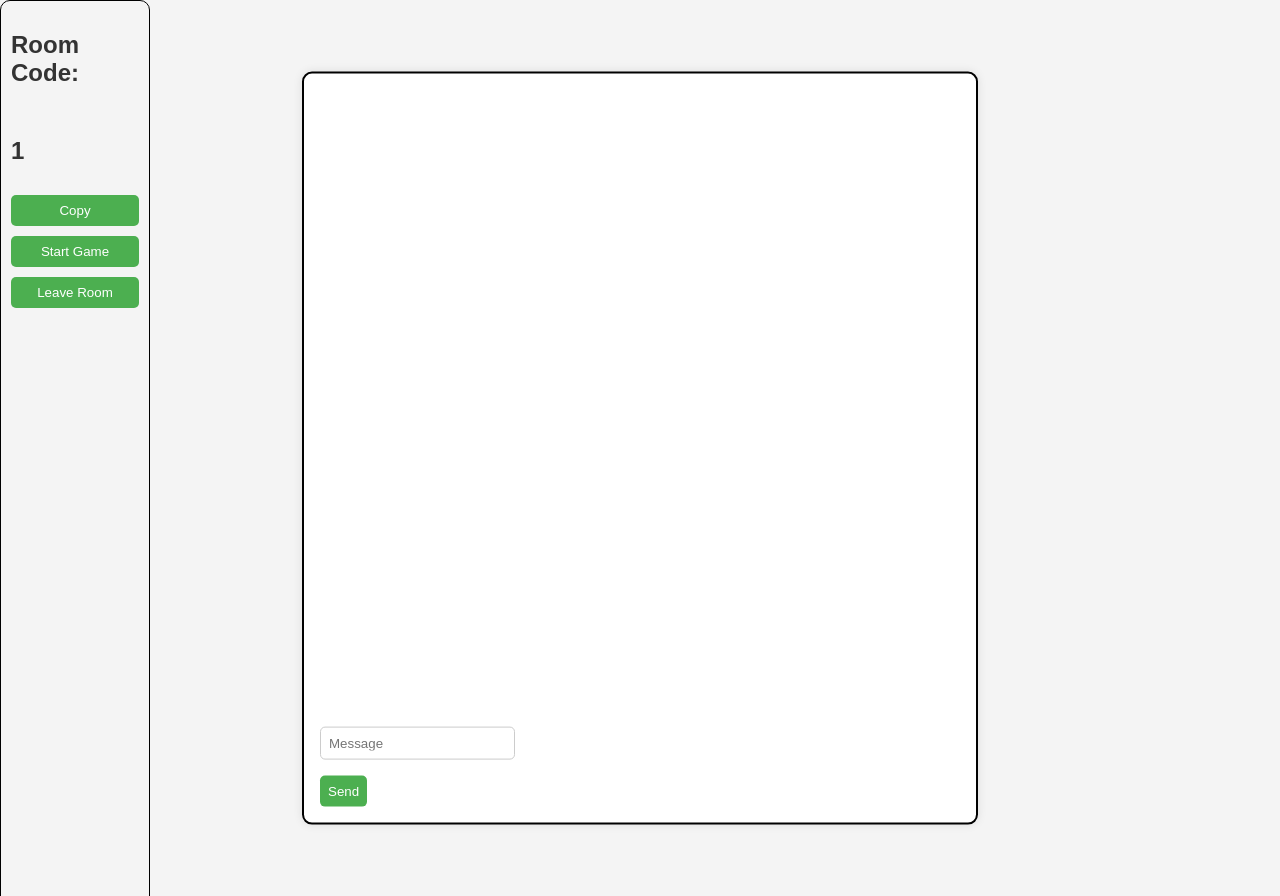
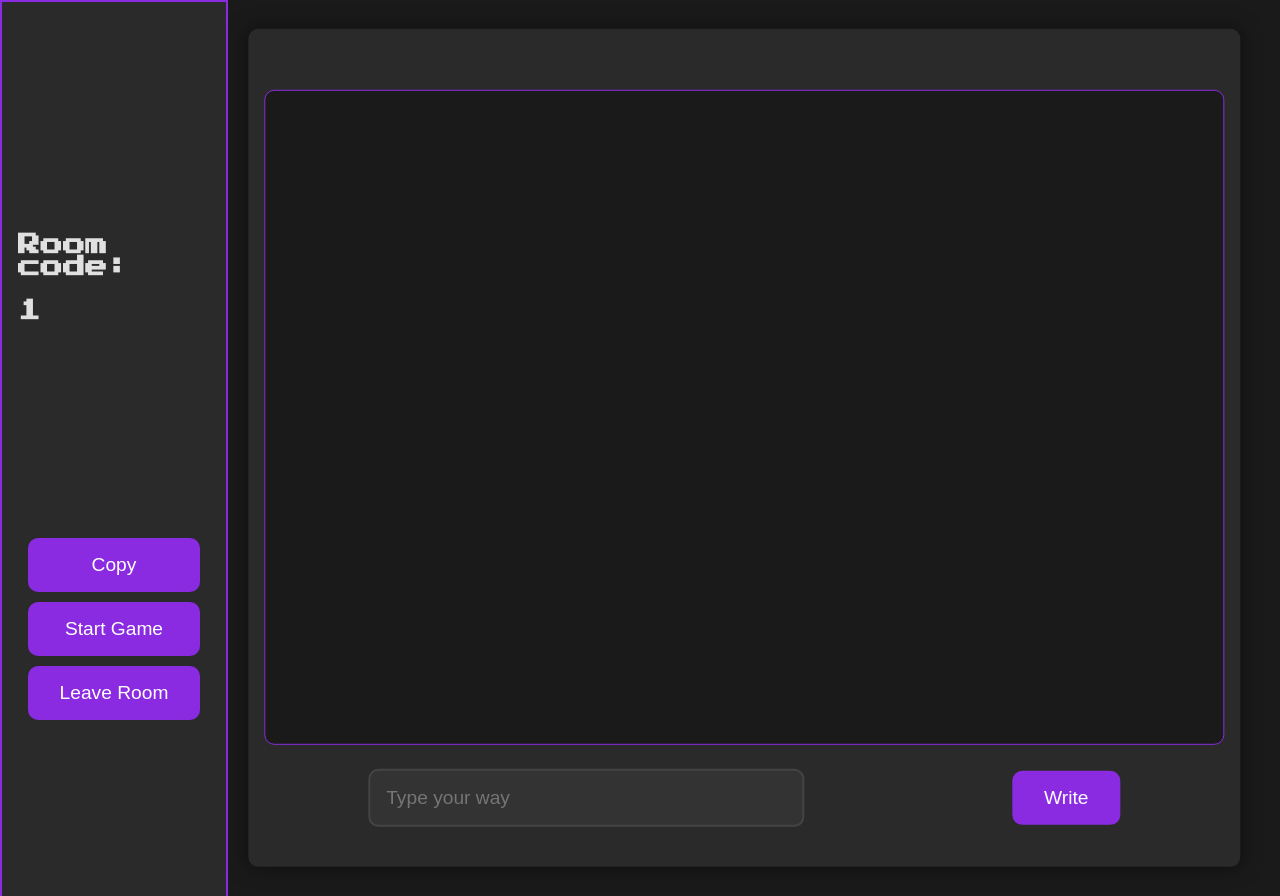
Before and after one commit to Haris-Sul/astoryamongus, a Flask app: template app/templates/room.html in a window 1280 px wide. Run offline with Flask 3, Linux system fonts and the light colour scheme; the template is opened without the code that fills it: most values are stand-ins (such as "Sample title", 1, 10 or a date in 2020); some libraries are stand-ins or nearby versions.

Commit message:
Refactor html and css

```diff
--- a/app/static/style.css
+++ b/app/static/style.css
@@ -1,124 +1,234 @@
+@import url("https://fonts.googleapis.com/css2?family=Press+Start+2P&display=swap");
+
+/* Variables */
 :root {
-    --primary-color: #4caf50;
-    --secondary-color: #f4f4f4;
-    --text-color: #333;
-    --hover-color: #45a049;
+    --primary-color: #8a2be2; /* Lavender */
+    --secondary-color: #1a1a1a; /* Dark background */
+    --text-color: #e0e0e0; /* Light text */
+    --hover-color: #9370db; /* Light lavender */
 }
 
+/* Global Styles */
 body {
-    font-family: Arial, sans-serif;
+    font-family: "Press Start 2P", cursive;
+    font-size: 18px;
     margin: 0;
     padding: 0;
     background-color: var(--secondary-color);
     color: var(--text-color);
+    display: flex;
+    flex-direction: column;
+    min-height: 100vh;
 }
 
+/* Header */
 header {
     background-color: var(--primary-color);
     color: white;
-    padding: 1rem 0;
+    padding: 2rem 0;
     text-align: center;
+    font-size: 2rem;
 }
 
+/* Main Content */
 main {
-    padding: 1rem;
+    flex: 1;
+    display: flex;
+    flex-direction: column;
+    align-items: center;
+    justify-content: space-evenly;
+    padding: 2rem;
 }
 
+/* Sections */
 section {
-    margin-bottom: 2rem;
-    padding: 1rem;
-    background-color: white;
-    border-radius: 5px;
-    box-shadow: 0 0 10px rgba(0, 0, 0, 0.1);
+    padding: 2rem;
+    background-color: #2a2a2a;
+    border-radius: 10px;
+    box-shadow: 0 0 20px rgba(0, 0, 0, 0.5);
+    width: 100%;
 }
 
-h2 {
-    color: var(--primary-color);
-    text-align: center;
-}
-
+/* Forms */
 form {
     display: flex;
     flex-direction: column;
+    align-items: center;
+    width: 100%;
 }
 
 input[type="text"],
 textarea,
 select {
-    padding: 0.5rem;
-    margin-bottom: 1rem;
-    border: 1px solid #ccc;
-    border-radius: 5px;
+    padding: 1rem;
+    margin-bottom: 1.5rem;
+    border: 2px solid #444;
+    border-radius: 10px;
+    background-color: #333;
+    color: var(--text-color);
+    font-size: 1.2rem;
+    width: 88%;
+    max-width: 400px;
 }
 
+/* Buttons */
 button {
-    padding: 0.5rem;
+    padding: 1rem 2rem;
     background-color: var(--primary-color);
     color: white;
     border: none;
-    border-radius: 5px;
+    border-radius: 10px;
     cursor: pointer;
+    font-size: 1.2rem;
 }
 
 button:hover {
     background-color: var(--hover-color);
+    animation: shake 0.5s;
 }
 
+/* Animations */
+@keyframes shake {
+    0% {
+        transform: translate(1px, 1px) rotate(0deg);
+    }
+    10% {
+        transform: translate(-1px, -2px) rotate(-1deg);
+    }
+    20% {
+        transform: translate(-3px, 0px) rotate(1deg);
+    }
+    30% {
+        transform: translate(3px, 2px) rotate(0deg);
+    }
+    40% {
+        transform: translate(1px, -1px) rotate(1deg);
+    }
+    50% {
+        transform: translate(-1px, 2px) rotate(-1deg);
+    }
+    60% {
+        transform: translate(-3px, 1px) rotate(0deg);
+    }
+    70% {
+        transform: translate(3px, 1px) rotate(-1deg);
+    }
+    80% {
+        transform: translate(-1px, -1px) rotate(1deg);
+    }
+    90% {
+        transform: translate(1px, 2px) rotate(0deg);
+    }
+    100% {
+        transform: translate(1px, -2px) rotate(-1deg);
+    }
+}
+
+/* Footer */
 footer {
     text-align: center;
-    padding: 1rem 0;
+    padding: 1.5rem 0;
     background-color: #333;
     color: white;
-    position: fixed;
-    width: 100%;
-    bottom: 0;
+    font-size: 1.2rem;
 }
 
+/* Game Box */
 #game-box {
-    border: 2px solid black;
-    border-radius: 10px;
-    background-color: white;
-    width: 50vw;
-    height: 80vh;
+    background-color: #2a2a2a;
+    width: 75vw;
+    height: 90vh;
     display: flex;
     flex-direction: column;
     align-items: stretch;
     position: absolute;
     top: 50%;
-    left: 50%;
-    transform: translate(-50%, -50%);
+    right: 0;
+    transform: translate(-4%, -50%);
+    padding: 1rem;
 }
 
+/* Messages Container */
 .messages-container {
-    overflow-y: scroll;
     flex: 1;
-    width: 100%;
+    background-color: #1a1a1a;
+    border: 1px solid var(--primary-color);
+    border-radius: 10px;
+    padding: 1rem;
 }
 
-input {
-    padding: 10px;
+/* Input Container */
+.input-container {
     display: flex;
+    flex-direction: row;
+    justify-content: space-around;
+    align-items: center;
 }
 
-.col {
+.input-field {
+    margin-top: 1.5rem;
+}
+
+/* Input Fields */
+input {
+    padding: 1rem;
     display: flex;
-    flex-direction: column;
-    gap: 10px;
+    background-color: #333;
+    color: var(--text-color);
+    border: 2px solid #444;
+    border-radius: 10px;
 }
 
 #message {
     flex: 1;
 }
 
-aside {
+/* Info Column */
+.info-col {
     position: fixed;
     left: 0;
     top: 0;
-    width: 10%;
+    width: 15%;
     height: 100%;
-    background-color: var(--secondary-color);
-    border: 1px solid black;
-    border-radius: 10px;
+    background-color: #2a2a2a;
     overflow-y: auto;
-    padding: 10px;
+    padding: 1rem;
+    border: 2px solid var(--primary-color);
+    color: var(--text-color);
+    font-size: 1.2rem;
+    display: flex;
+    flex-direction: column;
+    align-items: center;
+    justify-content: space-evenly;
 }
+
+/* Utility Button Container */
+.util-btn-container {
+    display: flex;
+    flex-direction: column;
+    gap: 10px;
+}
+
+/* Game Forms */
+.game-form {
+    position: relative;
+    display: flex;
+    flex-direction: row;
+    justify-content: space-evenly;
+}
+
+.game-form button {
+    width: 100%;
+}
+
+.game-form::before {
+    content: "";
+    display: block;
+    width: 2px;
+    height: 150%;
+    background-color: var(--text-color);
+    position: absolute;
+    left: 50%;
+    top: -25%;
+    transform: translateX(-50%);
+}
--- a/app/templates/room.html
+++ b/app/templates/room.html
@@ -1,30 +1,84 @@
 {% extends 'base.html' %} {% block head %} {% endblock %} {% block body %}
 
 <!-- Main Game 'Box' where messages go -->
-<section id="game-box">
-    <!-- Initial prompt goes in this h1 tag -->
-    <h1></h1>
+<main class="main-content">
+    <!-- List of user names on the side of the page -->
+    <aside class="info-col">
+        <div class="room-info-container">
+            <h3>Room code:</h3>
+            <h3>{{room_id}}</h3>
+        </div>
+        <div class="util-btn-container">
+            <button
+                type="button"
+                name="copy"
+                id="copy-button"
+                class="btn"
+                onClick="navigator.clipboard.writeText('{{room_id}}')"
+            >
+                Copy
+            </button>
+            <button
+                type="button"
+                name="start"
+                id="start-button"
+                class="btn"
+                onClick="startGame()"
+            >
+                Start Game
+            </button>
+            <button
+                type="button"
+                name="leave"
+                id="leave-button"
+                class="btn"
+                onClick="window.location.href='/'"
+            >
+                Leave Room
+            </button>
+        </div>
+    </aside>
 
-    <div class="messages-container" id="messages-container"></div>
-    <div>
-        <input type="text" rows="3" placeholder="Message" name="message" id="message"/>
-        <button type="button" name="send" id="send-button" onClick="sendMessage()">Send</button>
-    </div>
-</section>
-<!-- List of user names on the side of the page -->
-<aside class="col">
+    <section id="game-box" class="game-box">
+        <!-- Initial prompt goes in this h1 tag -->
+        <h1 class="game-prompt"></h1>
+        <div class="messages-container" id="messages-container"></div>
+        <div class="input-container">
+            <input
+                type="text"
+                rows="1"
+                placeholder="Type your way"
+                name="message"
+                id="message"
+                class="input-field"
+            />
+            <button
+                type="submit"
+                name="send"
+                id="send-button"
+                class="btn"
+                onClick="sendMessage()"
+            >
+                Write
+            </button>
+        </div>
+    </section>
+</main>
 
-    <h1>Room Code:</h1>
-    <h1>{{room_id}}</h1>
-    <button type="button" name="copy" id="copy-button" onClick="navigator.clipboard.writeText('{{room_id}}')">Copy</button>
-
-    <button type="button" name="start" id="start-button" onClick="startGame()">Start Game</button>
-    <button type="button" name="leave" id="leave-button" onClick="window.location.href='/'">Leave Room</button>
-</aside>
+<script type="text/javascript">
+    document
+        .getElementById("message")
+        .addEventListener("keypress", function (event) {
+            if (event.key === "Enter") {
+                event.preventDefault();
+                document.getElementById("send-button").click();
+            }
+        });
+</script>
 <script type="text/javascript">
     var socket_io = io();
 
-    const messages = document.getElementById("messages-container")
+    const messages = document.getElementById("messages-container");
 
     const createMessage = (user_name, message) => {
         const content = `
@@ -42,20 +96,31 @@
     });
 
     const sendMessage = () => {
+        //$ add different cases
         const message = document.getElementById("message");
         if (message.value == "") return;
+
+        const current_instruction = "{{ current_instruction }}";
+
+        // check user entered a single word for keyword
+        if (
+            current_instruction ===
+            "Enter a word used to generate the start of the story"
+        ) {
+            const wordCount = message.value.trim().split(/\s+/).length;
+            if (wordCount !== 1) return;
+        }
+
         socket_io.emit("message", { data: message.value });
         message.value = "";
     };
 
-    const startGame = () => {
-        socket_io.emit("start_game");
+    const setup_game = () => {
+        socket_io.emit("setup_game");
     };
-
 </script>
 {% for msg in messages %}
 <script type="text/javascript">
-    createMessage("{{msg.name}}", "{{msg.message}}")
+    createMessage("{{msg.name}}", "{{msg.message}}");
 </script>
-{% endfor %}
-{% endblock %}
+{% endfor %} {% endblock %}
```
Also changed, not shown: app/templates/index.html (+22 -12 lines).
